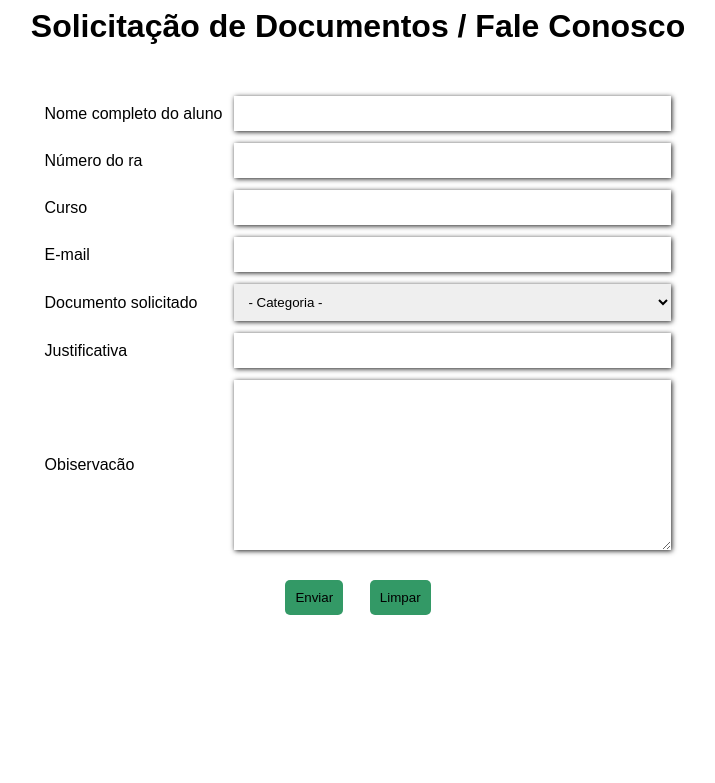
After one commit to Vitornsm/tcc, a PHP site: page /tcc/secretariacontato.html in a window 1280 px wide. The commit adds this page. Shown: the top 783 px of the page, without its empty margins (282-997 px from the left). Run offline with PHP 8.4, Linux system fonts and the light colour scheme.

Commit message:
Nova página de Solicitação de Documentos / Fale Conosco (Finalizada). Correçaõ da página de login (div).

```diff
--- a/PGcodLogAdministrator5241.php
+++ b/PGcodLogAdministrator5241.php
@@ -9,7 +9,6 @@
 		<center>
 			<h1>Pagina Adiministrador</h1>
 			</select><br><br>
-			<div class="texto">
 				Usuario<br>
 				<input type="text" name="txtusuario" class="txtbox2"><br><br>
 				Senha<br>
@@ -18,9 +17,6 @@
 				<input value="Login" type="submit" name="btnenviar" class="butom">
 				<input value="Limpar" type="reset"  class="butom"><br><br>
 				<a href="PGcodLogAdministratoresqueci5241.html" class="esqueci">Esqueceu a senha?</a>
-
-
-			</div>
 		</center>
 		<?php
 			include('conexao.php');
--- a/css/estilos2.css
+++ b/css/estilos2.css
@@ -66,6 +66,17 @@
 	box-shadow: 1px 1px 10px #000000;
 	border:none;
 }
+.txtboxtextarea{
+	width: 100%;
+	border:none;
+	padding: 10px;
+    box-shadow: 1px 1px 5px #1F1F1F;
+
+}
+.txtboxtextarea:hover{
+	box-shadow: 1px 1px 10px #000000;
+	border:none;
+}
 .espaco_esquerdo{
 	padding-left: 5%;
 }
--- a/loginsenha.txt
+++ b/loginsenha.txt
@@ -1,2 +1,2 @@
 id : laurindo123
-senha : escola123
+senha : Escola123
--- /dev/null
+++ b/secretariacontato.html
@@ -0,0 +1,58 @@
+<html lang="pt-br">
+	<head>
+		<meta charset="utf-8">
+	<title>Cecretaria</title>
+	<link rel ="stylesheet" type="text/css" href="css/estilos2.css">
+</head>
+	<body>
+		<form accept-charset="utf-8" action="SecretariaContato.php" method="POST" class="texto" enctype="multipart/form-data">
+			<center>
+				<h1>Solicitação de Documentos / Fale Conosco</h1><br>
+
+				<table>
+					<tr>
+						<td>Nome completo do aluno</td>
+						<td><input type="text" name="txtnome" class="txtbox3"></td>
+					</tr>
+					<tr>
+						<td>Número do ra</td>
+						<td><input type="text" name="txtnumeroRA" class="txtbox3"></td>
+					</tr>
+					<tr>
+						<td>Curso</td>
+						<td><input type="text" name="txtcurso" class="txtbox3"></td>
+					</tr>
+					<tr>
+						<td>E-mail</td>
+						<td><input type="text" name="txtemail" class="txtbox3"></td>
+					</tr>
+					<tr>
+						<td>Documento solicitado</td>
+						<td>
+							<select type="text" name="txtdocumento" class="txtbox3">
+								<option value="">- Categoria -</option>
+								<option value="Declaracão de escolaridade">Declaracão de Escolaridade/Frequencia-Prezo(5 dias uteis)</option>
+								<option value="Histórico Escolar">Histórico Escolar-Prezo(90 dias uteis)</option>
+								<option value="Declaracão para o CFT/CRQ">Declaracão para o CFT/CRQ-Prezo(90 dias uteis)</option>
+								<option value="Declaração de Conclusão">Declaração de Conclusão-Prezo(5 dias uteis)</option>
+								<option value="Oltros">Oltros</option>
+							</select>
+						</td>
+					</tr>
+					<tr>
+						<td>Justificativa</td>
+						<td><input type="text" name="txtjusfi" class="txtbox3"></td>
+					</tr>
+					<tr>
+						<td>Obiservacão</td>
+						<td><textarea ROWS="10" COLS="50" name="txtobser" class="txtboxtextarea"></textarea></td>
+					</tr>
+
+				</table><br>
+				<input type="submit" value="Enviar" name="btnenviar" class="butom">&nbsp &nbsp &nbsp
+				<input type="reset" value="Limpar" name="" class="butom">
+
+			</center>
+		</form>
+	</body>
+</html>
```
Also changed, not shown: SecretariaContato.php (added, +72 -0 lines), nossabiblioteca.html (deleted, +0 -35 lines).
